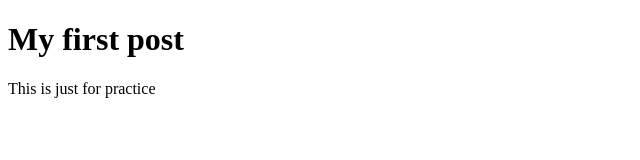
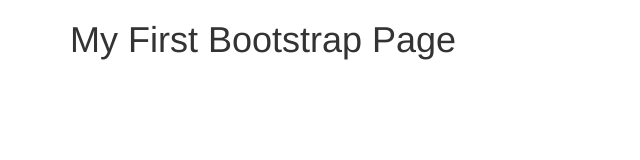
Before and after one commit to Oedin/gitProject, a plain HTML site: page index.html in a window 1280 px wide. Shown: the whole page, without its empty margins (0-640 px from the left). Drawn offline with nearby package versions, Linux system fonts and the light colour scheme.

Commit message:
bootstrap cdn

```diff
--- a/index.html
+++ b/index.html
@@ -1,13 +1,17 @@
 <!doctype html>
 <html>
     <head>
+		<meta charset="utf-8">
+        <meta name="viewport" content="width=device-width, initial-scale=1">
+        <link rel="stylesheet" href="https://maxcdn.bootstrapcdn.com/bootstrap/3.3.7/css/bootstrap.min.css">
+        <script src="https://ajax.googleapis.com/ajax/libs/jquery/3.2.0/jquery.min.js"></script>
+        <script src="https://maxcdn.bootstrapcdn.com/bootstrap/3.3.7/js/bootstrap.min.js"></script>
+	</head>
+  <body>
+	<div class="container">
+        <h1>My First Bootstrap Page</h1>
 
-    </head>
-
-    <body>
-    <h1> My first post</h1>
-    <p> This is just for practice </p>
-
-    </body>
+    </div>
+  </body>
 
 </html>
```
